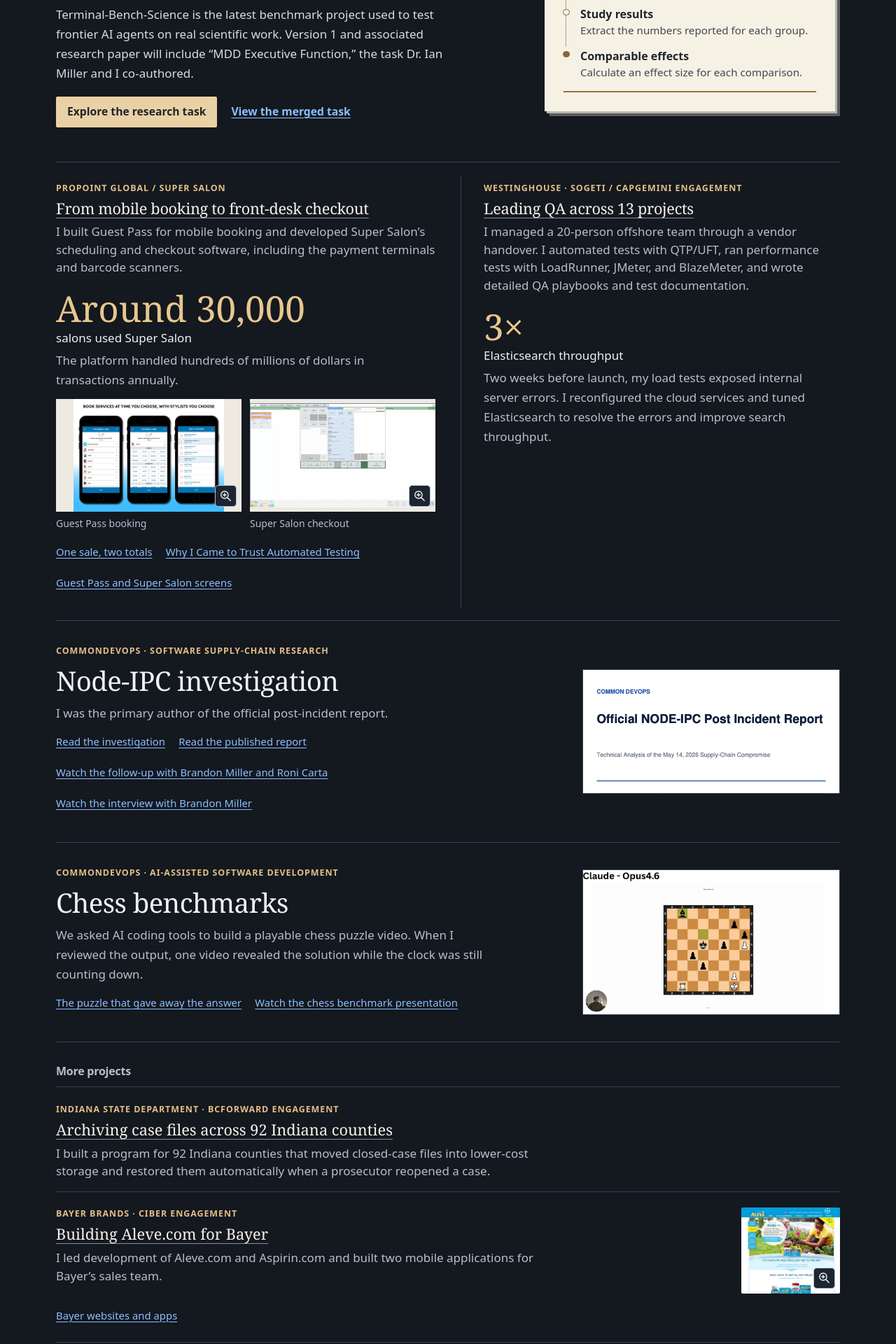
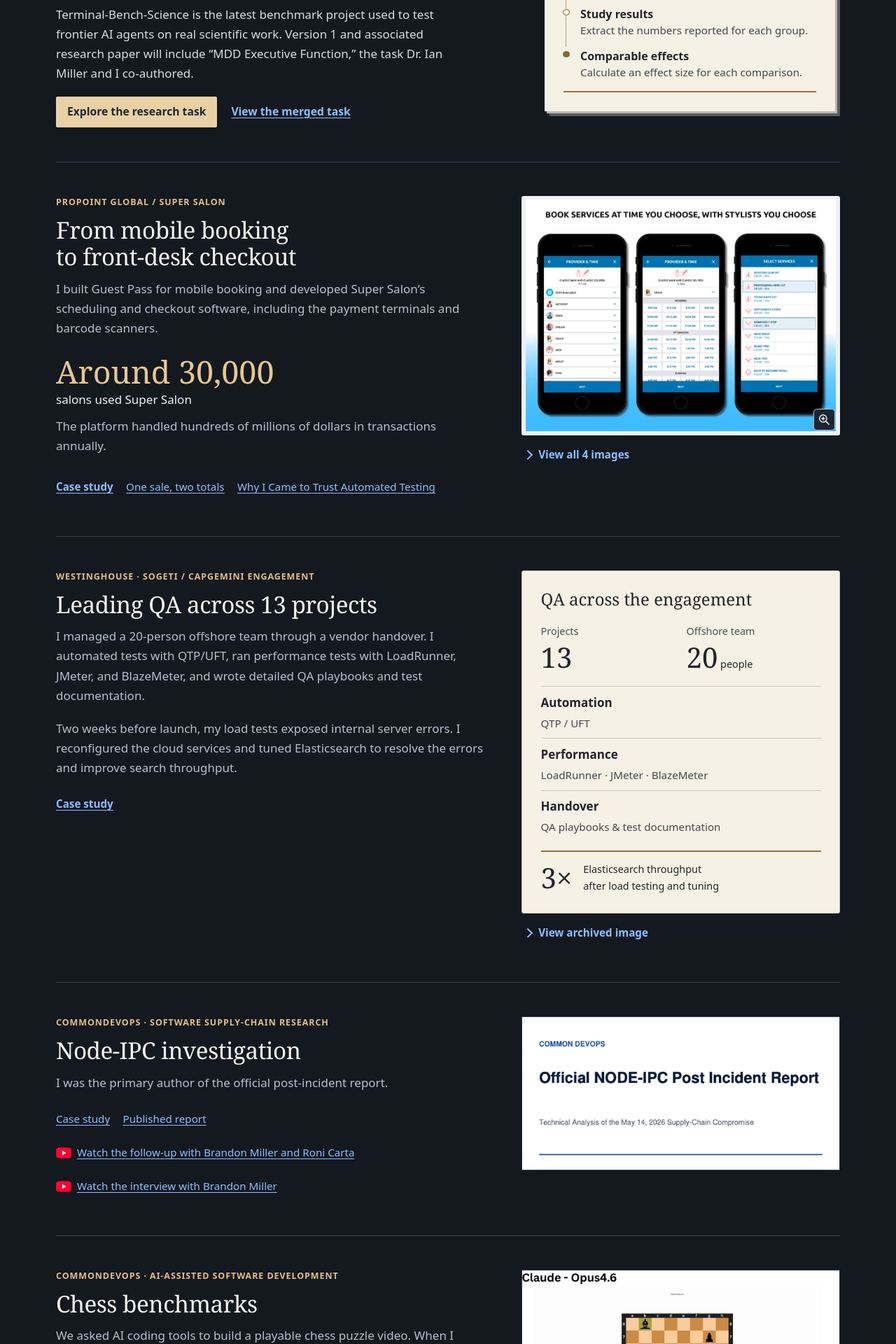
Before and after one commit to schneidergithub/schneidergithub.github.io, a Jekyll site: the page built from work.md, in a window 1280 px wide. Shown: the part 385-2305 px from the top of the page at 70% size. Built offline with Jekyll 4.4.1, drawn with Linux system fonts in a browser that asks for light colours; some of the changed text lies outside the part shown.

Commit message:
Unify Selected Work and place images with their projects (#81)
* Unify Selected Work layout and integrate project image collections

* Check reflow only for visible image controls

* Wait for expanded images before checking visibility

* Update homepage entry expectation for unified Selected Work

```diff
--- a/_includes/project-card.html
+++ b/_includes/project-card.html
@@ -1,59 +1,41 @@
 {% assign studies = all_studies | where: 'project', project.slug | sort: 'title' %}
 {% assign group = site.data.gallery | where: 'id', project.slug | first %}
 {% assign heading = include.heading | default: 'h3' %}
-<article class="project-card{% if project.index_feature %} work-support{% endif %}" id="{{ project.slug }}" tabindex="-1">
+<article class="project-card{% if project.index_feature %} work-support{% endif %}{% if group %} has-evidence{% endif %}" id="{{ project.slug }}" tabindex="-1">
   <div class="project-copy">
     <p class="context work-kicker">{{ project.context | escape }}</p>
     <{{ heading }} class="project-heading">
-      {% if project.index_case %}<a href="{{ project.index_case | relative_url }}">{% endif %}
-      {{ project.index_title | default: project.title | escape }}
-      {% if project.index_case %}</a>{% endif %}
+      {% if project.index_case %}<a href="{{ project.index_case | relative_url }}">{% endif %}{{ project.index_title | default: project.title | escape }}{% if project.index_case %}</a>{% endif %}
     </{{ heading }}>
     <div class="project-detail">{{ project.content }}</div>
-  </div>
-  {% if project.index_feature == 'metric' %}
-    <div class="project-scale">
-      <p><strong class="work-metric">{{ project.home_highlight.value | escape }}</strong> {{ project.home_highlight.label | escape }}</p>
-      <p>{{ project.index_metric_note | escape }}</p>
-    </div>
-  {% endif %}
     {% if project.index_screens %}
     <div class="project-scale">
       <p><strong class="work-metric">{{ project.index_scale | escape }}</strong> {{ project.index_scale_label | escape }}</p>
       <p>{{ project.index_volume | escape }}</p>
     </div>
-    <div class="product-screens">
-      {% for screen in project.index_screens %}
-        {% assign item = group.items | where: 'title', screen.title | first %}
-        <figure>
-          <a class="image-enlarge" id="project-original-{{ project.slug }}-{{ screen.title | slugify }}" href="{{ item.image | relative_url }}" aria-label="Open full-size image of {{ screen.label | escape }}">
-            <img src="{{ item.thumbnail | relative_url }}?v={{ item.thumbnail_version }}" alt="{{ item.alt | escape }}" width="{{ item.width }}" height="{{ item.height }}" loading="lazy" decoding="async">
-          </a>
-          <figcaption>{{ screen.label | escape }}</figcaption>
-        </figure>
-      {% endfor %}
-    </div>
-  {% elsif project.index_preview %}
-    {% assign item = group.items | where: 'title', project.index_preview | first %}
-    <a class="work-thumbnail image-enlarge" id="project-original-{{ project.slug }}" href="{{ item.image | relative_url }}" aria-label="Open full-size image of {{ item.title | escape }}">
-      <img src="{{ item.thumbnail | relative_url }}?v={{ item.thumbnail_version }}" alt="{{ item.alt | escape }}" width="{{ item.width }}" height="{{ item.height }}" loading="lazy" decoding="async">
-    </a>
-  {% endif %}
+    {% elsif project.index_metric_note %}<p class="project-result-note">{{ project.index_metric_note | escape }}</p>{% endif %}
     <div class="work-links">
-    {% for study in studies %}
-      {% unless study.url == page.lead_case or study.url == project.index_case %}
-        <a href="{{ study.url | relative_url }}">{{ study.title | escape }}</a>
-      {% endunless %}
-    {% endfor %}
+      {% if project.index_case %}<a class="work-case-link" href="{{ project.index_case | relative_url }}">Case study<span class="visually-hidden">: {{ project.index_title | default: project.title | escape }}</span></a>{% endif %}
+      {% for study in studies %}{% unless study.url == page.lead_case or study.url == project.index_case %}<a href="{{ study.url | relative_url }}">{{ study.title | escape }}</a>{% endunless %}{% endfor %}
       {% if project.publication %}
         {% assign publication = site.data.publications | where: 'id', project.publication.id | first %}
-      {% assign first_character = publication.url | slice: 0 %}
-      {% if first_character == '/' %}
         <a href="{{ publication.url | relative_url }}">{{ project.publication.label | escape }}</a>
+      {% endif %}
+      {% if project.role_id %}<a href="{{ '/experience/' | relative_url }}#{{ project.role_id }}">My role at {{ project.context | escape }}</a>{% endif %}
+    </div>
+  </div>
+  {% if group %}
+  <div class="project-evidence">
+    {% if project.slug == 'westinghouse' %}
+      {% include westinghouse-scope.html %}
+      {% include project-gallery.html group=group archive=true collapsed=true %}
+    {% elsif project.slug == 'propoint' %}
+      {% include project-gallery.html group=group cover='Book a service' %}
+    {% elsif project.role_id %}
+      {% include project-gallery.html group=group collapsed=true %}
     {% else %}
-        <a href="{{ '/articles/' | relative_url }}#{{ project.publication.id }}">{{ project.publication.label | escape }}</a>
+      {% include project-gallery.html group=group %}
     {% endif %}
+  </div>
   {% endif %}
-    {% if group and project.index_gallery_label %}<a href="#gallery-{{ group.id }}">{{ project.index_gallery_label | escape }}</a>{% endif %}
-  </div>
 </article>
--- /dev/null
+++ b/_includes/project-gallery.html
@@ -0,0 +1,17 @@
+{% assign group = include.group %}
+{% assign examples = group.items | where_exp: 'image', 'image.detail_of == nil' %}
+{% assign detail_count = group.items.size | minus: examples.size %}
+{% assign cover = examples | first %}
+{% if include.cover %}{% assign cover = examples | where: 'title', include.cover | first | default: cover %}{% endif %}
+<section class="project-gallery portfolio-gallery" id="gallery-{{ group.id }}" aria-label="{{ group.title | escape }} images" data-image-group="{{ group.id }}" data-image-title="{{ group.title | escape }}">
+  {% if group.id == 'propoint' %}<span class="legacy-anchor" id="portfolio-gallery" tabindex="-1" aria-label="Project images"></span><span class="legacy-anchor" id="gallery-title"></span>{% endif %}
+  <h3 class="visually-hidden" id="gallery-{{ group.id }}-title">{{ group.title | escape }} images</h3>
+  {% unless include.collapsed %}{% include gallery-image.html item=cover cover=true %}{% endunless %}
+  {% if examples.size > 1 or include.collapsed %}
+  <details class="gallery-disclosure" id="images-{{ group.id }}">
+    <summary><span class="gallery-expand">{% if include.archive %}View archived image{% elsif examples.size == 1 %}View image{% elsif detail_count > 0 %}Browse {{ examples.size }} examples and {{ detail_count }} detail views{% else %}View all {{ examples.size }} images{% endif %}</span><span class="gallery-collapse">{% if examples.size == 1 %}Hide image{% else %}Show fewer images{% endif %}</span><span class="visually-hidden"> from {{ group.title | escape }}</span></summary>
+    {% if include.collapsed %}{% assign remaining = examples %}{% else %}{% assign remaining = examples | where_exp: 'image', 'image.image != cover.image' %}{% endif %}
+    {% include gallery-grid.html group=group items=remaining offset=0 %}
+  </details>
+  {% endif %}
+</section>
--- /dev/null
+++ b/_includes/westinghouse-scope.html
@@ -0,0 +1,13 @@
+<figure class="engagement-scope" aria-labelledby="westinghouse-scope-title">
+  <figcaption id="westinghouse-scope-title">QA across the engagement</figcaption>
+  <dl class="scope-numbers">
+    <div><dt>Projects</dt><dd>13</dd></div>
+    <div><dt>Offshore team</dt><dd>20<span> people</span></dd></div>
+  </dl>
+  <dl class="scope-disciplines">
+    <div><dt>Automation</dt><dd>QTP / UFT</dd></div>
+    <div><dt>Performance</dt><dd>LoadRunner · JMeter · BlazeMeter</dd></div>
+    <div><dt>Handover</dt><dd>QA playbooks &amp; test documentation</dd></div>
+  </dl>
+  <p class="scope-result"><strong>3×</strong><span>Elasticsearch throughput<br>after load testing and tuning</span></p>
+</figure>
--- a/assets/portfolio/selected-work.css
+++ b/assets/portfolio/selected-work.css
@@ -62,69 +62,89 @@
 .research-process strong { font-size: 1rem; }
 .research-process span { color: #41484e; font-size: .95rem; line-height: 1.4; }
 .research-process::after { content: ""; display: block; height: 2px; background: #99733d; transform-origin: left; }
-.work-projects { border-top: 1px solid var(--line); padding-block: 1.15rem 2rem; }
-.work-section-label { color: var(--muted); font-size: 1rem; margin-bottom: .75rem; }
-.work-index { display: grid; grid-template-columns: repeat(2, minmax(0, 1fr)); column-gap: clamp(1rem, 3vw, 2.25rem); }
-.work-index .project-card {
+/* One project per row; its images stay beside its own contribution. */
+.work-projects { padding-bottom: 2rem; }
+.work-index { display: block; }
+.project-card, .research-project {
   display: grid;
-  grid-template-columns: minmax(0, 1fr) auto;
-  gap: .55rem 1.2rem;
-  align-content: start;
+  grid-template-columns: minmax(0, 1.35fr) minmax(0, 1fr);
   align-items: start;
-  grid-column: 1/-1;
-  scroll-margin-top: 1rem;
-  padding: 1.4rem 0 1rem;
+  gap: clamp(1.5rem, 4vw, 3.5rem);
+  padding-block: clamp(1.75rem, 3.8vw, 3rem);
   border-top: 1px solid var(--line);
   border-radius: 0;
   background: transparent;
+  scroll-margin-top: 1.5rem;
 }
-.work-index .work-support { grid-column: auto; grid-template-columns: minmax(0,1fr); border-top: 0; padding-top: .6rem; }
-.work-support + .work-support { border-left: 1px solid var(--line); padding-left: clamp(1rem, 2.5vw, 2rem); }
-.work-index .work-kicker { margin-bottom: .45rem; }
-.work-index .project-heading { margin: 0 0 .5rem; font: 400 clamp(1.3rem, 1.7vw, 1.65rem)/1.18 Georgia, serif; }
-.work-index .project-heading a { color: #f6f3eb; text-decoration-color: #8492a1; text-decoration-thickness: 1px; }
-.work-index .project-heading a:hover { color: var(--accent); }
-.work-index .project-detail { max-width: 75ch; color: var(--muted); }
-.work-index .project-detail p { margin: 0; line-height: 1.5; }
-.work-index .work-metric { color: #e8c78e; font-size: clamp(2.4rem, 4.6vw, 3.7rem); vertical-align: -.07em; }
-.work-thumbnail { width: clamp(6rem, 11vw, 9.5rem); max-width: 100%; align-self: center; }
-.work-thumbnail img { width: 100%; height: auto; border-radius: 2px; }
-.project-scale { padding-block: .6rem .3rem; }
+.work-index .project-card:not(.work-support) { padding-block: 1.5rem; }
+.project-card:not(.has-evidence) { grid-template-columns: minmax(0, 1fr); }
+.project-copy, .project-evidence { min-width: 0; }
+.project-heading, .research-project h2 {
+  margin: 0 0 .8rem;
+  font: 400 clamp(1.65rem, 2.6vw, 2.25rem)/1.16 Georgia, serif;
+  letter-spacing: -.015em;
+  text-wrap: balance;
+}
+.project-heading a, .research-project h2 a { color: #f6f3eb; text-decoration: none; }
+.project-heading a:hover, .research-project h2 a:hover { color: var(--accent); text-decoration: underline; }
+.project-detail, .research-project p:not(.work-kicker), .project-result-note { max-width: 65ch; color: var(--muted); }
+.project-detail p { margin: 0; }
+.project-result-note { margin-top: 1.2rem; }
+.project-scale { margin-block: 1.4rem; }
 .project-scale p { margin: 0; }
-.project-scale p + p { margin-top: .25rem; color: var(--muted); }
-.project-scale .work-metric { display: block; font: 400 clamp(2.25rem, 4vw, 3.4rem)/1.08 Georgia, serif; }
-.product-screens { display: grid; grid-template-columns: repeat(auto-fit, minmax(min(100%, 8.5rem), 1fr)); gap: .75rem; }
-.product-screens figure { min-width: 0; margin: 0; padding: 0; }
-.product-screens a { display: grid; place-items: center; width: 100%; aspect-ratio: 1.65; background: #eeeae2; }
-.product-screens img { width: 100%; height: 100%; position: absolute; inset: 0; object-fit: contain; }
-.product-screens figcaption { padding-top: .35rem; }
-.work-research-list { margin-block: 1rem 2rem; }
-.research-project {
-  display: grid; grid-template-columns: minmax(0, 1.55fr) minmax(0, 1fr);
-  align-items: center; gap: clamp(1rem, 4vw, 4rem); border-top: 1px solid var(--line);
-  padding-block: clamp(1.3rem, 3vw, 2.1rem); scroll-margin-top: 1rem;
+.project-scale p + p { margin-top: .65rem; color: var(--muted); }
+.work-metric { display: block; color: #e8c78e; font: 400 clamp(2.2rem, 3.5vw, 3rem)/1.15 Georgia, serif; }
+.work-links { display: flex; flex-wrap: wrap; gap: .25rem 1.15rem; margin-top: 1rem; }
+.work-links:empty { display: none; }
+.work-links a, .work-contact { font-size: .95rem; }
+.work-case-link { font-weight: 650; }
+.work-video-link { gap: .5rem; }
+.work-video-link svg { flex: none; }
+.work-section-label { margin: 1.5rem 0 .5rem; color: var(--muted); font: 600 1rem/1.4 system-ui, sans-serif; }
+.work-research-list { margin: 0; }
+.research-project img { width: 100%; height: auto; border: 1px solid var(--line); }
+.research-project p:not(.work-kicker) { margin: .7rem 0; }
+.work-contact { margin-top: 1rem; font-weight: 650; }
+.project-gallery { scroll-margin-top: 1.5rem; }
+.project-gallery .thumbnail-frame { padding: .35rem; border-radius: 3px; }
+.project-gallery > .thumbnail-card .thumbnail-frame img { width: 100%; max-height: 24rem; object-fit: contain; }
+.project-gallery .thumbnail-grid { grid-template-columns: repeat(2, minmax(0, 1fr)); gap: 1rem; }
+.project-gallery .gallery-example { grid-column: 1/-1; }
+.project-gallery .gallery-disclosure { margin-top: .35rem; }
+.project-gallery figcaption { font-size: .9rem; color: var(--muted); }
+.engagement-scope {
+  margin: 0; padding: clamp(1rem, 2.5vw, 1.65rem);
+  background: #f6f1e5; color: #20252b;
+  border: 1px solid #d4c9b5; border-radius: 3px;
 }
-.research-project:last-child { border-bottom: 1px solid var(--line); }
-.research-project h2 { margin: 0; font: 400 clamp(1.6rem, 3vw, 2.4rem)/1.15 Georgia, serif; }
-.research-project p:not(.work-kicker) { margin: .65rem 0 .3rem; color: var(--muted); max-width: 65ch; }
-.research-project img { width: 100%; height: auto; max-width: 23rem; justify-self: end; border: 1px solid var(--line); }
-.work-index:focus-visible, .research-project:focus-visible, .work-mast h1:focus-visible { outline: 3px solid var(--focus); outline-offset: 3px; }
-.work-links { grid-column: 1/-1; display: flex; flex-wrap: wrap; gap: 0 1.2rem; }
-.work-links:not(:has(a)) { display: none; }
-.work-links a, .work-contact { font-size: .93rem; }
-.work-contact { margin-top: .65rem; font-weight: 650; }
-.benchmark-feature h2:focus-visible, .project-card:focus-visible { outline: 3px solid var(--focus); outline-offset: 4px; }
+.engagement-scope figcaption { color: inherit; padding: 0; font: 400 1.5rem/1.2 Georgia, serif; }
+.scope-numbers { display: grid; grid-template-columns: 1fr 1fr; gap: 1rem; margin: 1.2rem 0; }
+.scope-numbers dt { color: #4a5055; font-size: .9rem; }
+.scope-numbers dd { margin: .2rem 0 0; font: 400 2.5rem/1.1 Georgia, serif; }
+.scope-numbers dd span { font: 400 .9rem/1.4 system-ui, sans-serif; }
+.scope-disciplines { margin: 0; }
+.scope-disciplines > div { padding: .55rem 0; border-top: 1px solid #cfc6b7; }
+.scope-disciplines dt { font-weight: 650; }
+.scope-disciplines dd { margin: .15rem 0 0; color: #41484e; font-size: .95rem; }
+.scope-result { display: flex; align-items: center; gap: 1rem; margin: .8rem 0 0; padding-top: .8rem; border-top: 2px solid #99733d; }
+.scope-result strong { font: 400 2.5rem/1 Georgia, serif; }
+.scope-result span { font-size: .9rem; }
+.legacy-anchor { display: block; height: 0; scroll-margin-top: 1.5rem; }
+.project-card:focus, .research-project:focus, .work-research-list:focus, .legacy-anchor:focus { outline: none; }
+.project-card:focus-visible .project-heading, .research-project:focus-visible h2,
+#project-summaries:focus-visible + .project-card .project-heading,
+#commondevops:focus-visible .research-project:first-child h2 { outline: 3px solid var(--focus); outline-offset: 5px; }
+.work-mast h1:focus-visible, .benchmark-feature h2:focus-visible { outline: 3px solid var(--focus); outline-offset: 4px; width: fit-content; }
 @media (max-width: 48rem) {
-  .benchmark-feature, .work-index, .research-project { grid-template-columns: minmax(0, 1fr); }
-  .research-project img { justify-self: start; }
-  .work-support + .work-support { border-left: 0; border-top: 1px solid var(--line); padding: 1.4rem 0 1rem; }
+  .benchmark-feature, .project-card, .research-project { grid-template-columns: minmax(0, 1fr); }
+  .project-card, .research-project { gap: 1.2rem; }
+  .project-gallery > .thumbnail-card .thumbnail-frame img { max-height: none; }
 }
 @media (max-width: 32rem) {
   .benchmark-actions { align-items: start; flex-direction: column; }
-  .work-index .project-card { grid-template-columns: minmax(0, 1fr); }
-  .work-thumbnail { width: min(100%, 9.5rem); }
+  .project-gallery .thumbnail-grid, .scope-numbers { grid-template-columns: minmax(0, 1fr); }
+  .scope-numbers { grid-template-columns: repeat(2, minmax(0, 1fr)); }
 }
-@keyframes work-draw-rule { from { transform: scaleX(0); } to { transform: scaleX(1); } }
 @media (prefers-reduced-motion: no-preference) {
   @supports (animation-timeline: view()) and (animation-range: entry) {
     .research-process { view-timeline-name: --work-process; }
@@ -134,10 +154,6 @@
       animation-range: entry 10% entry 85%;
     }
   }
-  @view-transition { navigation: auto; }
-  :root { view-transition-name: none; }
-  .benchmark-feature h2, .study-header #case-title { view-transition-name: benchmark-title; }
-  ::view-transition-group(benchmark-title) { animation-duration: 200ms; }
   @supports selector(::details-content) and (transition-behavior: allow-discrete) {
     .portfolio-gallery .gallery-disclosure::details-content {
       opacity: 0;
--- a/scripts/check_publications.cjs
+++ b/scripts/check_publications.cjs
@@ -457,7 +457,7 @@ async function checkHomepage(page) {
     assert.match(await project.innerText(), result);
   }
   const results = page.locator('.selected-results');
-  assert.equal(await results.getByRole('link', { name: 'Browse project summaries' }).getAttribute('href'), '/work/#project-summaries');
+  assert.equal(await results.getByRole('link', { name: 'Explore selected work' }).getAttribute('href'), '/work/');
   const mediaHeading = page.locator('#home-media').getByRole('heading', { name: 'Articles & Demos', exact: true });
   const collectionLink = mediaHeading.getByRole('link', { name: 'Articles & Demos', exact: true });
   assert.equal(await collectionLink.getAttribute('href'), '/articles/');
--- a/scripts/check_site.py
+++ b/scripts/check_site.py
@@ -210,7 +210,7 @@ if '/articles/' in parsed:
         for source in (item, item.get('related', {}), *item.get('editions', [])):
             if source and source['url'] not in collection.links:
                 errors.append(f"/articles/: missing source {source['url']}")
-for route, name, count in [('/work/', 'project-card', 5), ('/work/', 'research-project', 2), ('/articles/', 'publication', publication_count), ('/experience/', 'role', 11), ('/', 'feature', 3)]:
+for route, name, count in [('/work/', 'project-card', 7), ('/work/', 'research-project', 2), ('/articles/', 'publication', publication_count), ('/experience/', 'role', 11), ('/', 'feature', 3)]:
     if route in parsed and parsed[route].classes[name] != count: errors.append(f'{route}: expected {count} {name} entries')
 
 if '/experience/' in parsed:
--- a/work.md
+++ b/work.md
@@ -33,7 +33,8 @@ lead_case: /work/scientific-ai-benchmark/
 
 {% assign projects = site.work | sort: 'index_order' %}
 <div class="work-projects">
-  <section class="work-index" id="project-summaries" aria-label="Featured projects" tabindex="-1">
+  <section class="work-index" aria-label="Featured projects">
+    <span class="legacy-anchor" id="project-summaries" tabindex="-1" aria-label="Featured projects"></span>
     {% for project in projects %}{% if project.index_feature %}{% include project-card.html heading="h2" %}{% endif %}{% endfor %}
   </section>
   <div class="work-research-list" id="commondevops" tabindex="-1">
@@ -43,14 +44,14 @@ lead_case: /work/scientific-ai-benchmark/
         <section class="research-project" id="{{ project.slug }}" tabindex="-1" aria-labelledby="{{ project.slug }}-title">
           <div>
             <p class="work-kicker">{{ project.context | escape }}</p>
-            <h2 id="{{ project.slug }}-title">{{ project.title | escape }}</h2>
+            <h2 id="{{ project.slug }}-title"><a href="{{ publication.case_url | relative_url }}">{{ project.title | escape }}</a></h2>
             {{ project.content }}
             <div class="work-links">
-              <a href="{{ publication.case_url | relative_url }}">{{ project.case_label | escape }}</a>
+              <a href="{{ publication.case_url | relative_url }}">{{ project.case_label | escape }}<span class="visually-hidden">: {{ project.title | escape }}</span></a>
               <a href="{{ project.source_url | relative_url }}">{{ project.source_label | escape }}</a>
               {% for video in project.videos %}
                 {% assign recording = site.data.publications | where: 'id', video.id | first %}
-                <a href="{{ recording.url | escape }}">{{ video.label | escape }}</a>
+                <a class="work-video-link" href="{{ recording.url | escape }}"><svg width="22" height="16" aria-hidden="true"><use href="{{ "/assets/portfolio/social-icons.svg" | relative_url }}#youtube"></use></svg>{{ video.label | escape }}</a>
               {% endfor %}
             </div>
           </div>
@@ -68,29 +69,4 @@ lead_case: /work/scientific-ai-benchmark/
   <a class="work-contact" href="{{ '/#connect' | relative_url }}">Discuss a project</a>
 </div>
 
-<section class="section portfolio-gallery" aria-labelledby="portfolio-gallery">
-  <h2 id="portfolio-gallery" tabindex="-1"><span id="gallery-title">Gallery</span></h2>
-  {% for group in site.data.gallery %}
-  <section class="gallery-group" id="gallery-{{ group.id }}" aria-labelledby="gallery-{{ group.id }}-title">
-    <div class="gallery-heading">
-      <h3 id="gallery-{{ group.id }}-title">{{ group.title | escape }}</h3>
-      <p>{{ group.description | escape }}</p>
-      <p class="case-link">
-        {% if group.related %}<a href="{{ group.related.url | relative_url | escape }}">{{ group.related.label | escape }}</a>
-        {% else %}<a href="{{ '/experience/' | relative_url }}#{{ group.role_id | escape }}">My role at {{ group.title | escape }}</a>{% endif %}
-      </p>
-    </div>
-    {% assign examples = group.items | where_exp: 'image', 'image.detail_of == nil' %}
-    {% assign detail_count = group.items.size | minus: examples.size %}
-    {% assign cover = examples | first %}
-    {% include gallery-image.html item=cover cover=true %}
-    {% if examples.size > 1 %}
-    <details class="gallery-disclosure" id="images-{{ group.id }}">
-      <summary><span class="gallery-expand">{% if detail_count > 0 %}Browse all {{ examples.size }} examples and {{ detail_count }} detail views{% else %}View all {{ examples.size }} images{% endif %}</span><span class="gallery-collapse">Show fewer images</span><span class="visually-hidden"> from {{ group.title | escape }}</span></summary>
-      {% include gallery-grid.html group=group items=examples offset=1 %}
-    </details>
-    {% endif %}
-  </section>
-  {% endfor %}
-</section>
 <script src="{{ '/assets/portfolio/gallery-return.js' | relative_url }}" defer></script>
```
Also changed, not shown: _work/01-node-ipc.md (+2 -2 lines), _work/08-berkeley.md (added, +9 -0 lines), _work/09-bucky-ball.md (added, +9 -0 lines), docs/roadmap.md (+4 -0 lines), docs/selected-work-implementation-plan.md (added, +135 -0 lines), index.md (+1 -1 lines), scripts/check_case_studies.cjs (+62 -159 lines). Lines whose indentation alone changed are shown as unchanged.
